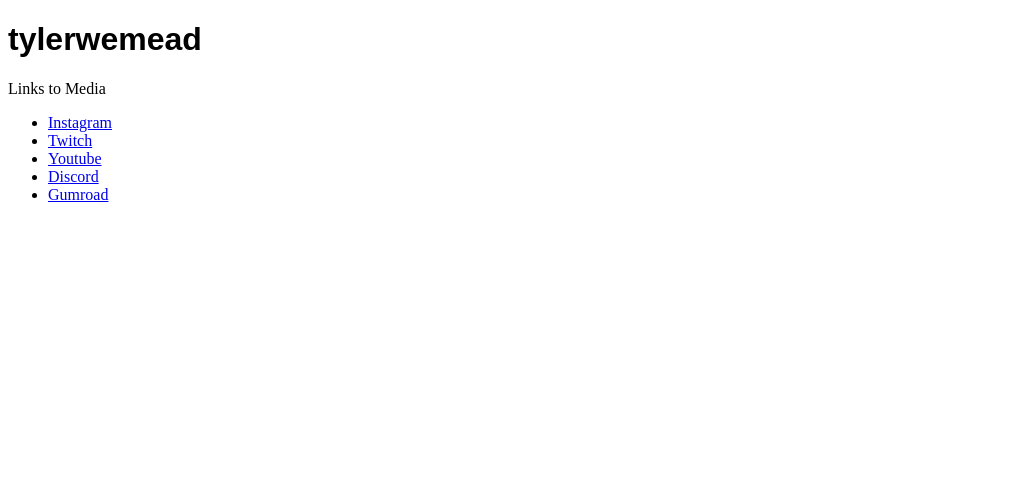
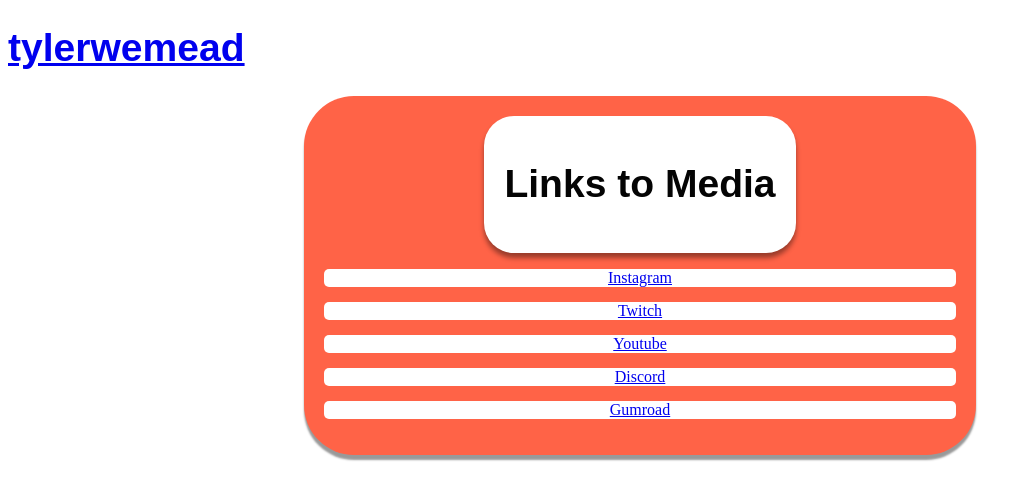
Before and after one commit to tylerwemead/portfoliosite, a plain HTML site: page linktree.html in a window 1280 px wide. Shown: the whole page, without its empty margins (0-1032 px from the left). Drawn offline with Linux system fonts and the light colour scheme; a web font is replaced by a local one.

Commit message:
Getting kinda wild with it

```diff
--- a/linktree.html
+++ b/linktree.html
@@ -3,17 +3,20 @@
     <title>tylerwemead</title>
     <meta charset="UTF-8">
     <link rel="stylesheet" href="styles.css">
-    <link rel="stylesheet" href="https://use.typekit.net/ihp7ywf.css">
 </head>
 <body>
-    <h1>tylerwemead</h1>
-    <p>Links to Media</p>
-    <ul>
-        <li><a href="https://www.instagram.com/tylerwemead/" target="_blank">Instagram</a></li>
-        <li><a href="https://www.twitch.com/tymead" target="_blank">Twitch</a></li>
-        <li><a href="https://www.youtube.com/channel/UCXwmefbWVDAfiUbH7aweKJg" target="_blank">Youtube</a></li>
-        <li><a href="https://discord.gg/yzYWkD8frz" target="_blank">Discord</a></li>
-        <li><a href="https://tylerwemead.gumroad.com/" target="_blank">Gumroad</a></li>
-    </ul>
+    <h1><a href="index.html">tylerwemead</a></h1>
+    <div id="linktree">
+        <div class="header">
+            <h1>Links to Media</h1>
+        </div>
+        <ul>
+            <li><a href="https://www.instagram.com/tylerwemead/" target="_blank" ref="norefferer noopener">Instagram</a></li>
+            <li><a href="https://www.twitch.com/tymead" target="_blank" ref="norefferer noopener">Twitch</a></li>
+            <li><a href="https://www.youtube.com/channel/UCXwmefbWVDAfiUbH7aweKJg" target="_blank" ref="norefferer noopener">Youtube</a></li>
+            <li><a href="https://discord.gg/yzYWkD8frz" target="_blank" ref="norefferer noopener">Discord</a></li>
+            <li><a href="https://tylerwemead.gumroad.com/" target="_blank" ref="norefferer noopener">Gumroad</a></li>
+        </ul>
+    </div>
 </body>
 </html>
--- a/styles.css
+++ b/styles.css
@@ -1,3 +1,46 @@
+@import url("https://use.typekit.net/ngo2laz.css");
+
+html{
+    font-size: 100%;
+}
+
 h1 {
-    font-family: "Futura PT", Arial, Helvetica, sans-serif;
+    font-family: futura-pt-bold, Arial, Helvetica, sans-serif;
+    font-size: 2.441rem;
 }
+
+#linktree {
+    border-radius: 50px;
+    text-align: center;
+    position: relative;
+    background-color: tomato;
+    color: #020202;
+    max-width: 50%;
+    margin: auto;
+    padding: 20px;
+    box-shadow: 0px 5px 2px rgba(0, 0, 0, 0.4);
+}
+
+.header {
+    border-radius: 30px;
+    background: white;
+    text-align: center;
+    color: #040404;
+    padding: 20px;
+    display: inline-block;
+    box-shadow: 0px 5px 5px rgba(0, 0, 0, 0.4);
+}
+
+ul {
+    list-style: none;
+    padding-left: 0px;
+}
+
+li {
+    font-family: futura-pt-bold; Arial, Helvetica, sans-serif;
+    background-color: white;
+    padding: auto;
+    margin-bottom: 15px;
+    text-align: center;
+    border-radius: 5px;
+}
```
Also changed, not shown: index.html (+1 -2 lines).
